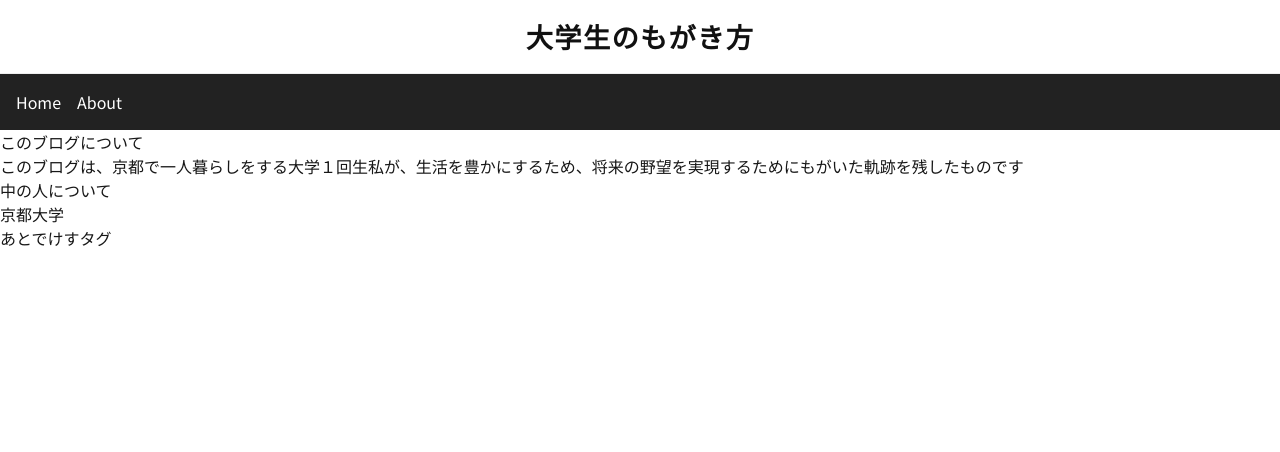
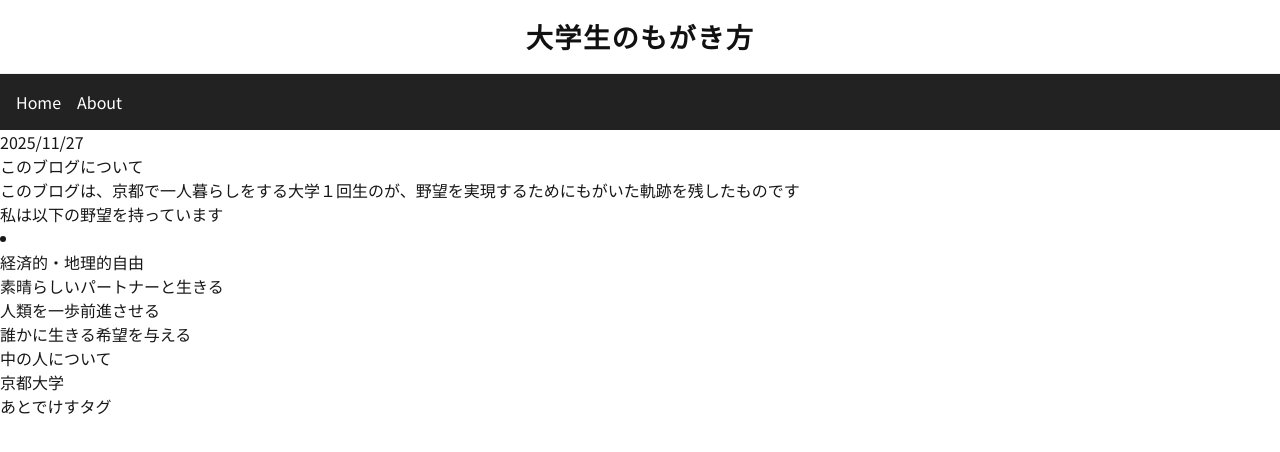
Before and after one commit to efal-yw/helloworld-blog, a Next.js app: page /about in a window 1280 px wide. Shown: the top 452 px of the page. Built offline with nearby package versions, Linux system fonts and the light colour scheme.

Commit message:
Update page.tsx

```diff
--- a/src/app/about/page.tsx
+++ b/src/app/about/page.tsx
@@ -1,8 +1,15 @@
 export default function About() {
   return (
     <main>
+      <p>2025/11/27</p>
       <h1>このブログについて</h1>
-      <p>このブログは、京都で一人暮らしをする大学１回生私が、生活を豊かにするため、将来の野望を実現するためにもがいた軌跡を残したものです</p>
+      <p>このブログは、京都で一人暮らしをする大学１回生のが、野望を実現するためにもがいた軌跡を残したものです</p>
+      <p>私は以下の野望を持っています</p>
+      <li><ul>経済的・地理的自由</ul>
+        <ul>素晴らしいパートナーと生きる</ul>
+        <ul>人類を一歩前進させる</ul>
+        <ul>誰かに生きる希望を与える</ul>
+      </li>
       <h1>中の人について</h1>
       <p>京都大学</p>
 
```
